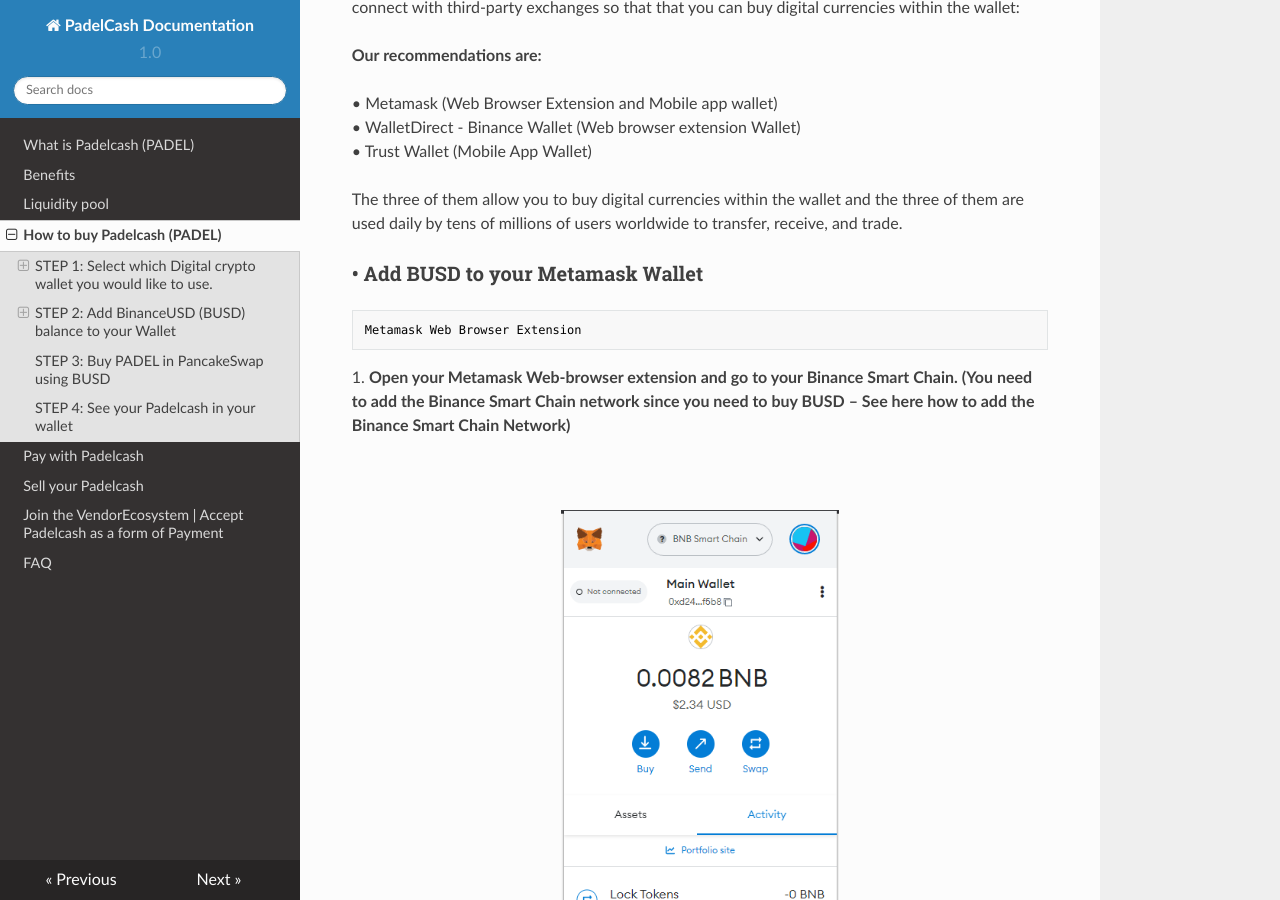
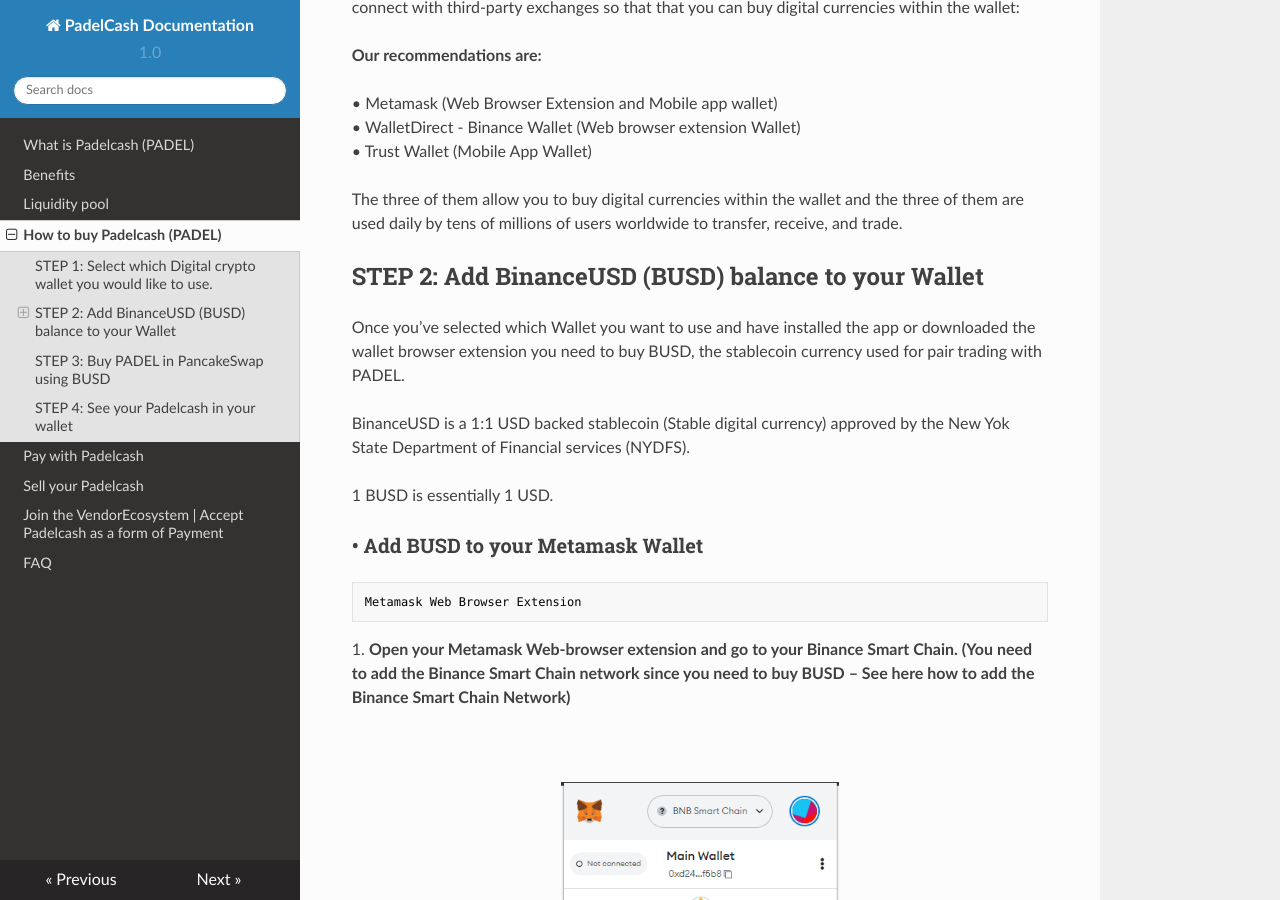
Before and after one commit to alvaranz83/padelcashdoc, an MkDocs documentation site: the page built from docs/how_to_buy_padelcash.md, in a window 1280 px wide and 900 px high, scrolled down 660 px. Built offline with MkDocs 1.6.1, drawn with Linux system fonts in a browser that asks for light colours; nearby versions of some CDN libraries; some of the changed text lies outside the part shown.

```diff
--- a/docs/how_to_buy_padelcash.md
+++ b/docs/how_to_buy_padelcash.md
@@ -19,6 +19,14 @@
 
 
 The three of them allow you to buy digital currencies within the wallet and the three of them are used daily by tens of millions of users worldwide to transfer, receive, and trade.
+
+## STEP 2: Add BinanceUSD (BUSD) balance to your Wallet
+
+Once you’ve selected which Wallet you want to use and have installed the app or downloaded the wallet browser extension you need to buy BUSD, the stablecoin currency used for pair trading with PADEL.
+
+BinanceUSD is a 1:1 USD backed stablecoin (Stable digital currency) approved by the New Yok State Department of Financial services (NYDFS).
+
+1 BUSD is essentially 1 USD.
 
 ### • Add BUSD to your Metamask Wallet
 
```
Also changed, not shown: other parts of docs/how_to_buy_padelcash.md (+0 -9 lines).
